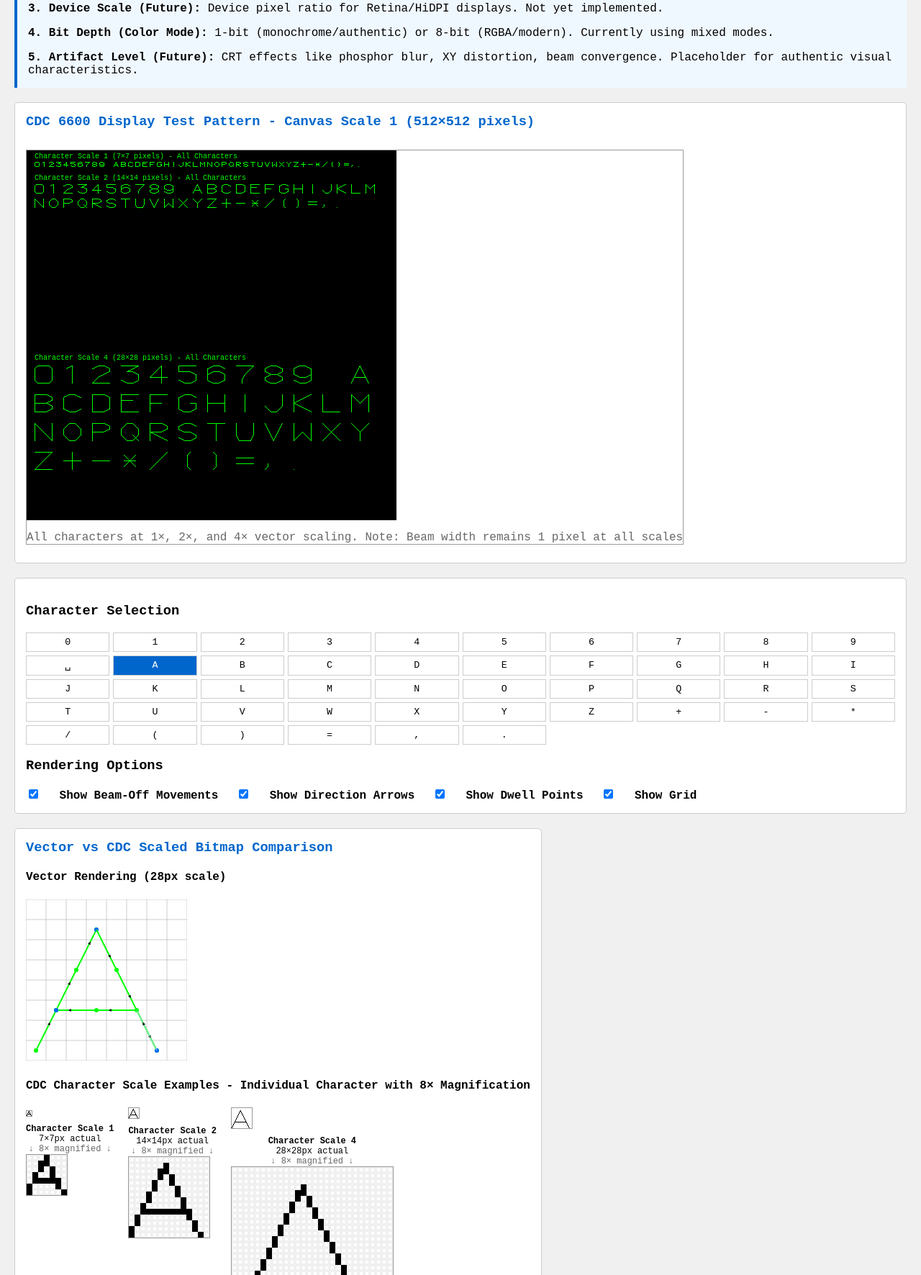
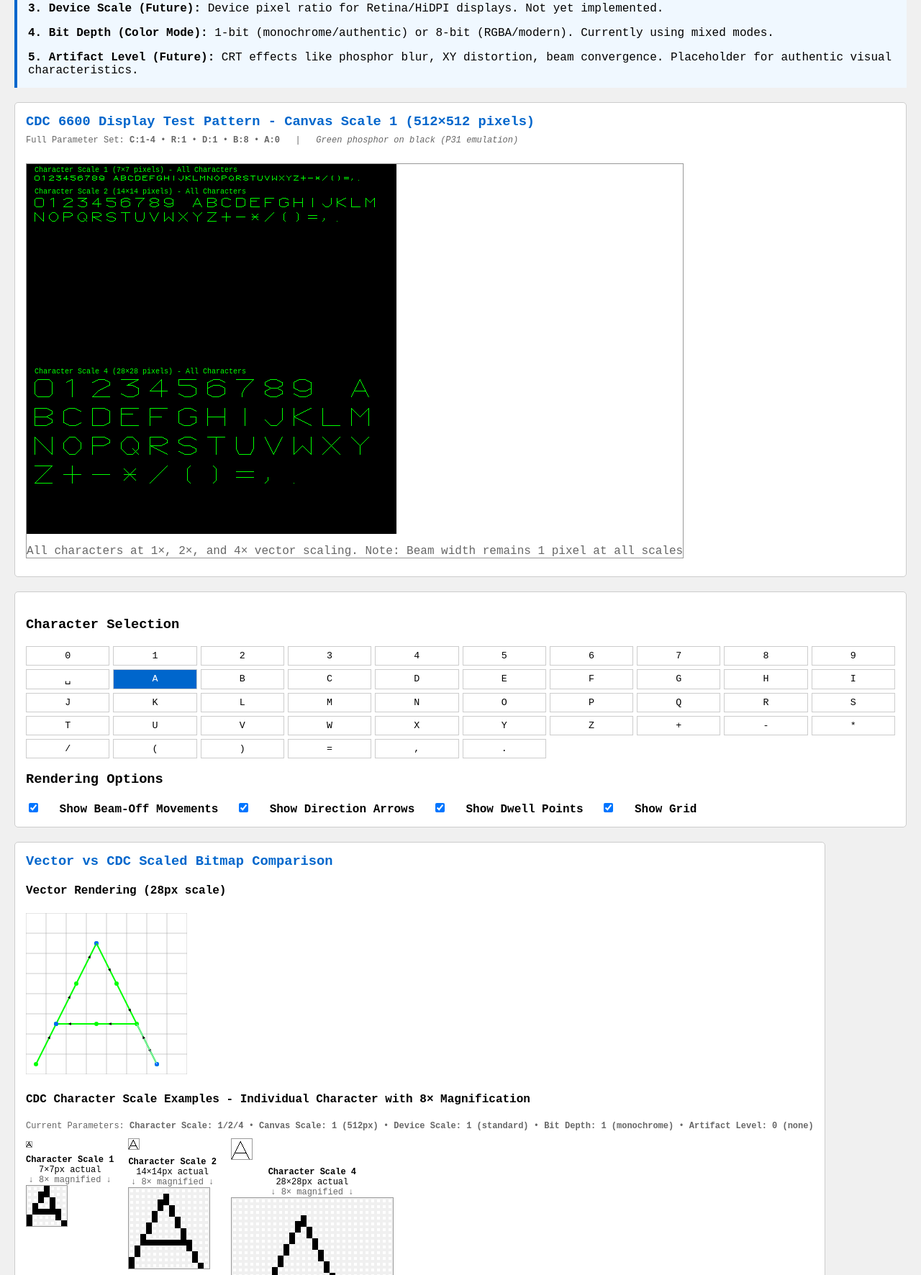
Before and after one commit to philclaridge/dd60, a website: page scaled_viewer.html in a window 1280 px wide. Shown: the part 289-2061 px from the top of the page at 72% size. Drawn offline with Linux system fonts and the light colour scheme.

Commit message:
Add five-parameter descriptions to character displays
- Add parameter subtitle under 'CDC Character Scale Examples' heading
- Show current values: Character Scale 1/2/4, Canvas 1, Device 1, Bit 1, Artifact 0
- Add compact parameter notation to test pattern (C:1-4, R:1, D:1, B:8, A:0)
- Note P31 phosphor emulation for green-on-black display
- Helps users understand which parameters apply to each rendering

```diff
--- a/scaled_viewer.html
+++ b/scaled_viewer.html
@@ -163,7 +163,19 @@
 
             const panel = document.createElement('div');
             panel.className = 'render-panel';
-            panel.innerHTML = '<h3>CDC 6600 Display Test Pattern - Canvas Scale 1 (512×512 pixels)</h3>';
+            panel.innerHTML = `
+                <h3>CDC 6600 Display Test Pattern - Canvas Scale 1 (512×512 pixels)</h3>
+                <p style="font-size: 12px; color: #666; margin: -10px 0 15px 0;">
+                    Full Parameter Set:
+                    <strong>C:1-4</strong> •
+                    <strong>R:1</strong> •
+                    <strong>D:1</strong> •
+                    <strong>B:8</strong> •
+                    <strong>A:0</strong>
+                    &nbsp;&nbsp;|&nbsp;&nbsp;
+                    <em>Green phosphor on black (P31 emulation)</em>
+                </p>
+            `;
 
             // Create 512x512 test canvas with all characters
             const testCanvas = document.createElement('canvas');
@@ -347,7 +359,17 @@
 
             // Second row: CDC Scaled Bitmap Examples with 8× Magnification
             const individualExamples = document.createElement('div');
-            individualExamples.innerHTML = '<h4>CDC Character Scale Examples - Individual Character with 8× Magnification</h4>';
+            individualExamples.innerHTML = `
+                <h4>CDC Character Scale Examples - Individual Character with 8× Magnification</h4>
+                <p style="font-size: 12px; color: #666; margin: 5px 0 10px 0;">
+                    Current Parameters:
+                    <strong>Character Scale: 1/2/4</strong> •
+                    <strong>Canvas Scale: 1 (512px)</strong> •
+                    <strong>Device Scale: 1 (standard)</strong> •
+                    <strong>Bit Depth: 1 (monochrome)</strong> •
+                    <strong>Artifact Level: 0 (none)</strong>
+                </p>
+            `;
             individualExamples.style.marginTop = '20px';
 
             const characterScales = [1, 2, 4];  // CDC native character scales
```
